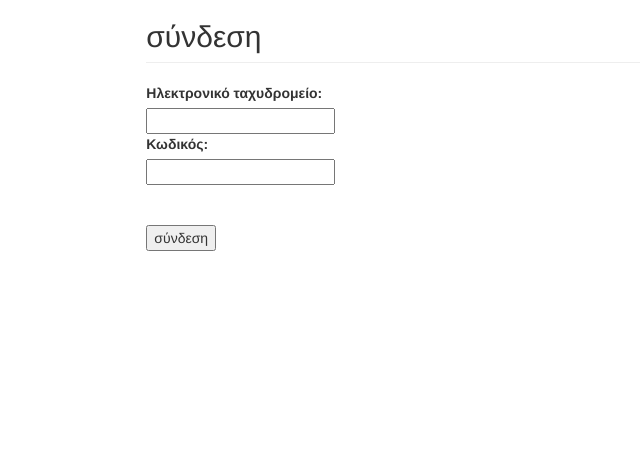
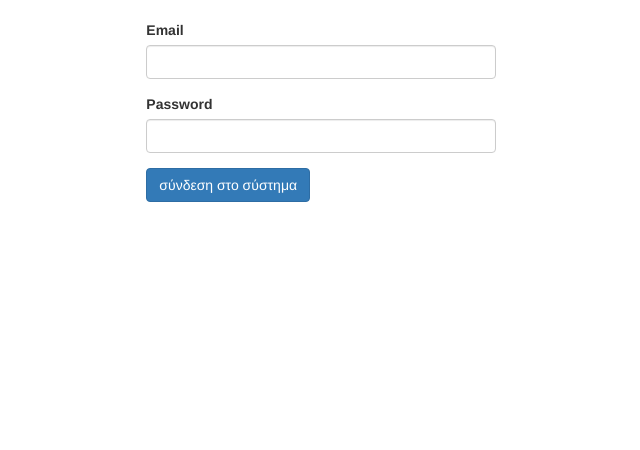
Before and after one commit to sgouros/planner, a Rails app: page /login in a window 1280 px wide. Shown: the part 50-500 px from the top of the page, without its empty margins (107-747 px from the left). Run offline with Rails 7, Linux system fonts and the light colour scheme; style sheets or scripts are compiled from the project's sources; some libraries are stand-ins or nearby versions.

Commit message:
finished login form (with simple_form)

```diff
--- a/app/assets/stylesheets/application.scss
+++ b/app/assets/stylesheets/application.scss
@@ -37,7 +37,15 @@
   // line-height: 44px;
 }
 
+#session_email{
+  width: 350px;
+  font-size: 16px;
+}
 
+#session_password{
+  width: 350px;
+  font-size: 16px;
+}
 .navbar-form {
   margin-top:12px;
 }
--- a/app/controllers/act_plans_controller.rb
+++ b/app/controllers/act_plans_controller.rb
@@ -1,4 +1,5 @@
 class ActPlansController < ApplicationController
+  before_action :authenticate
   before_action :setup_targets_for_select_box
   before_action :set_act_plan, only: [:show, :edit, :update, :destroy]
 
--- a/app/views/sessions/new.html.haml
+++ b/app/views/sessions/new.html.haml
@@ -1,12 +1,6 @@
-.page-header.h2= t(:login)
-= form_tag session_path do
-  .field
-    = label_tag t(:email) +":"
-    = text_field_tag :email
-  .field
-    = label_tag t(:password) +":"
-    = password_field_tag :password
-  %br
-  %br
-  .standard_form_buttons
-    = submit_tag t(:login), :class => 'form_submit'
+
+
+= simple_form_for :session, url: session_path do |f|
+  = f.input :email, required: false
+  = f.input :password, required: false
+  = f.button :submit, t(:login), class:"btn btn-primary"
--- a/config/locales/gr.yml
+++ b/config/locales/gr.yml
@@ -7,7 +7,7 @@
   delete: διαγραφή
   copyright: 'Planner - Copyright Περιφέρεια Ανατολικής Μακεδονίας και Θράκης'
   edit_password: αλλαγή συνθηματικού
-  login: σύνδεση
+  login: σύνδεση στο σύστημα
   logout: αποσύνδεση
   welcome: καλώς ορίσατε!
   please_log_in_to_continue: παρακαλούμε συνδεθείτε στο σύστημα
@@ -71,6 +71,9 @@
         manager: συντονιστής
         password: συνθηματικό
         password_confirmation: επαλήθευση συνθηματικού
+      session:
+        email: ηλεκτρονικό ταχυδρομείο
+        password: συνθηματικό
 
 
     hints:
```
Also changed, not shown: app/controllers/sessions_controller.rb (+5 -2 lines), app/models/user.rb (+5 -2 lines), db/development.sqlite3.
